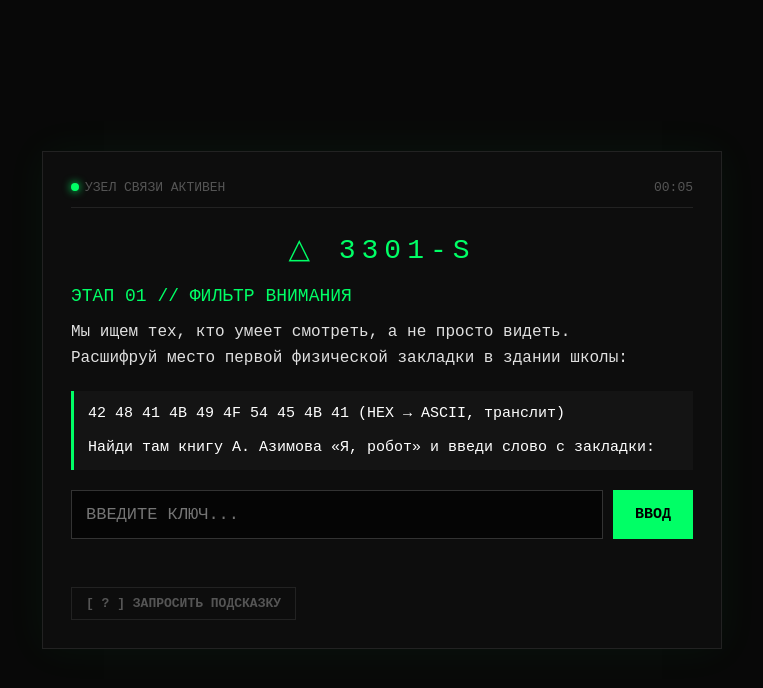
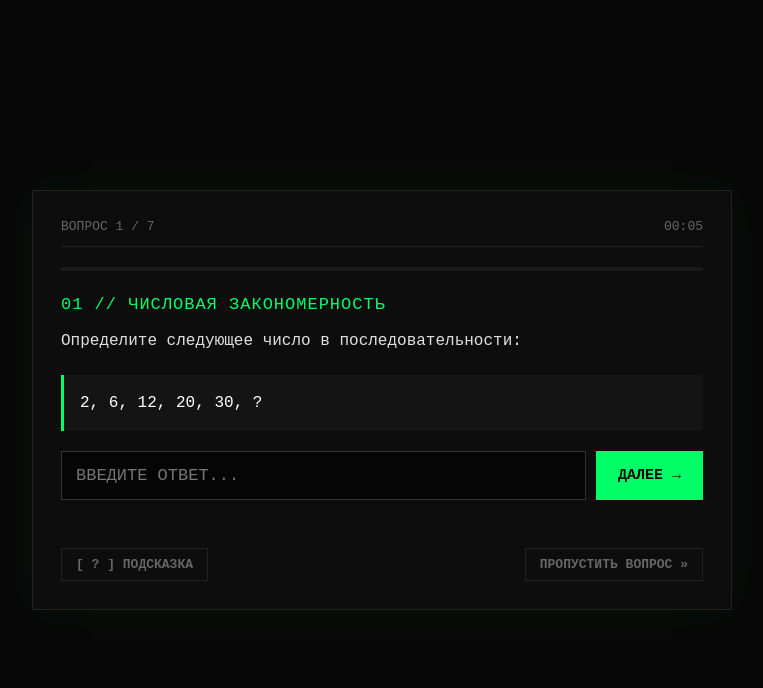
Before and after one commit to itzfoku/idk, a plain HTML site: page index.html in a window 1280 px wide. Shown: the whole page, without its empty margins (258-1021 px from the left). Drawn offline with Linux system fonts and the light colour scheme; no server answers.

Commit message:
Update index.html

```diff
--- a/index.html
+++ b/index.html
@@ -3,13 +3,13 @@
 <head>
     <meta charset="UTF-8">
     <meta name="viewport" content="width=device-width, initial-scale=1.0, maximum-scale=1.0, user-scalable=no">
-    <title>ПРОТОКОЛ ОТБОРА // ТЕРМИНАЛ</title>
+    <title>ЛОГИЧЕСКИЙ ТЕСТ // ПРОТОКОЛ</title>
     <style>
         :root {
             --bg: #080808;
             --text: #e0e0e0;
             --accent: #00ff66;
-            --dim: #555555;
+            --dim: #666666;
             --error: #ff3b30;
             --border: #222222;
         }
@@ -28,7 +28,7 @@
         }
         .terminal {
             width: 100%;
-            max-width: 680px;
+            max-width: 700px;
             border: 1px solid var(--border);
             background: #0d0d0d;
             padding: 28px;
@@ -39,46 +39,43 @@
             justify-content: space-between;
             border-bottom: 1px solid var(--border);
             padding-bottom: 12px;
-            margin-bottom: 24px;
+            margin-bottom: 20px;
             font-size: 13px;
             color: var(--dim);
         }
-        .status-dot {
-            display: inline-block;
-            width: 8px;
-            height: 8px;
+        .progress-bar {
+            width: 100%;
+            height: 4px;
+            background: #1a1a1a;
+            margin-bottom: 24px;
+        }
+        .progress-fill {
+            height: 100%;
             background: var(--accent);
-            border-radius: 50%;
-            margin-right: 6px;
-            box-shadow: 0 0 8px var(--accent);
-        }
-        .logo {
-            text-align: center;
-            font-size: 28px;
-            letter-spacing: 6px;
-            margin-bottom: 20px;
-            color: var(--accent);
+            width: 0%;
+            transition: width 0.3s ease;
         }
         .stage-title {
             color: var(--accent);
-            font-size: 18px;
+            font-size: 17px;
             margin-bottom: 14px;
             text-transform: uppercase;
+            letter-spacing: 1px;
         }
-        .story-text {
-            line-height: 1.6;
+        .question-text {
+            line-height: 1.65;
             font-size: 16px;
             margin-bottom: 20px;
             white-space: pre-line;
         }
-        .cipher-box {
+        .task-box {
             background: #141414;
             border-left: 3px solid var(--accent);
-            padding: 14px;
+            padding: 16px;
             margin: 18px 0;
-            font-size: 15px;
-            word-break: break-all;
-            color: #fff;
+            font-size: 16px;
+            color: #ffffff;
+            line-height: 1.5;
         }
         .input-group {
             display: flex;
@@ -96,9 +93,7 @@
             outline: none;
             text-transform: uppercase;
         }
-        input[type="text"]:focus {
-            border-color: var(--accent);
-        }
+        input[type="text"]:focus { border-color: var(--accent); }
         button {
             background: var(--accent);
             color: #000;
@@ -111,13 +106,19 @@
             text-transform: uppercase;
         }
         button:active { opacity: 0.8; }
-        .hint-btn {
+        .controls-row {
+            display: flex;
+            justify-content: space-between;
+            align-items: center;
+            margin-top: 16px;
+            gap: 10px;
+        }
+        .secondary-btn {
             background: transparent;
             color: var(--dim);
             border: 1px solid #222;
             padding: 8px 14px;
             font-size: 13px;
-            margin-top: 16px;
         }
         .hint-box {
             display: none;
@@ -134,37 +135,56 @@
             font-size: 14px;
             min-height: 20px;
         }
-        .badge {
+        .result-card {
             border: 1px solid var(--accent);
-            padding: 20px;
-            text-align: center;
+            padding: 24px;
             margin-top: 20px;
+            background: #0a0f0c;
         }
+        .stat-grid {
+            display: grid;
+            grid-template-columns: 1fr 1fr;
+            gap: 12px;
+            margin: 20px 0;
+            text-align: left;
+        }
+        .stat-item {
+            background: #121212;
+            padding: 12px;
+            border: 1px solid #222;
+        }
+        .stat-label { font-size: 12px; color: #777; }
+        .stat-val { font-size: 20px; color: #fff; font-weight: bold; margin-top: 4px; }
     </style>
 </head>
 <body>
 
 <div class="terminal">
     <div class="header">
-        <div><span class="status-dot"></span>УЗЕЛ СВЯЗИ АКТИВЕН</div>
+        <div id="step-counter">ВОПРОС 1 / 7</div>
         <div id="timer">00:00</div>
     </div>
 
-    <div class="logo">△ 3301-S</div>
+    <div class="progress-bar">
+        <div class="progress-fill" id="progress-fill"></div>
+    </div>
 
     <div id="game-area">
         <div class="stage-title" id="stage-title">Загрузка...</div>
-        <div class="story-text" id="stage-text"></div>
-        <div class="cipher-box" id="stage-cipher"></div>
+        <div class="question-text" id="stage-text"></div>
+        <div class="task-box" id="stage-task"></div>
 
         <div class="input-group">
-            <input type="text" id="answer-input" placeholder="ВВЕДИТЕ КЛЮЧ..." autocomplete="off">
-            <button onclick="checkAnswer()">ВВОД</button>
+            <input type="text" id="answer-input" placeholder="ВВЕДИТЕ ОТВЕТ..." autocomplete="off">
+            <button onclick="checkAnswer()">ДАЛЕЕ →</button>
         </div>
 
         <div class="error-msg" id="error-msg"></div>
 
-        <button class="hint-btn" onclick="toggleHint()">[ ? ] ЗАПРОСИТЬ ПОДСКАЗКУ</button>
+        <div class="controls-row">
+            <button class="secondary-btn" onclick="toggleHint()">[ ? ] ПОДСКАЗКА</button>
+            <button class="secondary-btn" onclick="skipQuestion()">ПРОПУСТИТЬ ВОПРОС »</button>
+        </div>
         <div class="hint-box" id="hint-box"></div>
     </div>
 </div>
@@ -172,51 +192,69 @@
 <script>
     const GOOGLE_SCRIPT_URL = "https://script.google.com/macros/s/AKfycbzP6PEgoLG4SX9CyF4sJHtifAM2-hRL8puWnaKUG0dhUCmFBCN9sjk9PWAi8XV0cMee/exec";
 
-    // Этапы с SHA-256 хешами ответов (в верхнем регистре)
-    const STAGES = [
+    // 7 логических вопросов (ответы в массиве — поддерживается несколько вариантов написания)
+    const QUESTIONS = [
         {
-            title: "ЭТАП 01 // ФИЛЬТР ВНИМАНИЯ",
-            text: "Мы ищем тех, кто умеет смотреть, а не просто видеть.\nРасшифруй место первой физической закладки в здании школы:",
-            cipher: "42 48 41 4B 49 4F 54 45 4B 41 (HEX → ASCII, транслит)\n\nНайди там книгу А. Азимова «Я, робот» и введи слово с закладки:",
-            // SHA-256 от "ВЕКТОР"
-            answerHash: "4b252e905a17609214006b8b06850e9b71c3274d3363f9327c07232959d9e205",
-            hint: "Переведи шестнадцатеричный код в буквы (получится БИБЛИОТЕКА). Внутри книги на 15 странице лежит закладка."
+            title: "01 // ЧИСЛОВАЯ ЗАКОНОМЕРНОСТЬ",
+            text: "Определите следующее число в последовательности:",
+            task: "2,  6,  12,  20,  30,  ?",
+            answers: ["42"],
+            hint: "Посмотрите на разницу между соседними числами: +4, +6, +8, +10..."
         },
         {
-            title: "ЭТАП 02 // НАБЛЮДАТЕЛЬНОСТЬ",
-            text: "Доступ подтвержден. Следующий узел находится на 3 этаже возле кабинета информатики.\nНайди на информационном стенде метку с символом △ и расшифруй последовательность:",
-            cipher: "Сдвиг Цезаря (+3): ФЛНДГД",
-            // SHA-256 от "ЦИКАДА"
-            answerHash: "86a173d7f0c9c6b66f9f0e888a6835661a027762a57198967c22249b942d7697",
-            hint: "Каждую букву в слове ФЛНДГД сдвинь на 3 позиции назад по русскому алфавиту."
+            title: "02 // КЛАССИЧЕСКАЯ ЛОГИКА",
+            text: "Внимательно прочитайте условие:",
+            task: "Улитка ползёт вверх по столбу высотой 10 метров. За день она поднимается на 3 метра, а за ночь сползает вниз на 2 метра. На какой по счёту день улитка впервые достигнет вершины столба?",
+            answers: ["8", "ВОСЬМОЙ", "НА 8", "8 ДЕНЬ"],
+            hint: "После 7 суток она будет на высоте 7 метров. Сколько ей останется проползти на 8-й день?"
         },
         {
-            title: "ЭТАП 03 // ПОЛЕВАЯ ЗАДАЧА",
-            text: "Отсчитай 10 шагов от главной лестницы в сторону актового зала. Проверь под подоконником третьего окна.\nВнутри конверта находится логическая задача. Введи числовой ключ:",
-            cipher: "Ожидание физического ключа из конверта #03...",
-            // SHA-256 от "42"
-            answerHash: "73475cb40a568e8da8a045ced110137e159f890ac4da883b6b17dc651b3a8049",
-            hint: "В задаче внутри конверта нужно сложить только простые числа из таблицы."
+            title: "03 // РЫЦАРИ И ЛЖЕЦЫ",
+            text: "Рыцари всегда говорят правду, а лжецы всегда лгут. Вы встретили двух жителей острова — А и Б.",
+            task: "А сказал: «Мы оба с Б — лжецы».\nКто из них кто? (Напишите два слова через пробел, например: ЛЖЕЦ РЫЦАРЬ)",
+            answers: ["ЛЖЕЦ РЫЦАРЬ", "ЛЖЕЦ И РЫЦАРЬ"],
+            hint: "Может ли рыцарь назвать себя лжецом? А если А лжёт, значит фраза «мы оба лжецы» — ложь."
+        },
+        {
+            title: "04 // ЛОГИКА СЛОВ",
+            text: "Найдите закономерность в ряду букв и укажите следующую:",
+            task: "О,  Д,  Т,  Ч,  П,  Ш,  С,  ?",
+            answers: ["В"],
+            hint: "Это первые буквы слов: Один, Два, Три, Четыре..."
+        },
+        {
+            title: "05 // ВЗВЕШИВАНИЕ",
+            text: "Задача на поиск минимального числа действий:",
+            task: "Есть 9 внешне одинаковых монет, но одна из них фальшивая (она легче остальных). Какое минимальное количество взвешиваний на чашечных весах без гирь потребуется, чтобы гарантированно найти фальшивую монету?",
+            answers: ["2", "ДВА"],
+            hint: "Разделите монеты на три кучки по 3 штуки."
+        },
+        {
+            title: "06 // ЧАСЫ И УГЛЫ",
+            text: "Пространственное мышление:",
+            task: "Часы показывают ровно 3:15. Чему равен угол (в градусах) между часовой и минутной стрелками? (Введите только число, возможно дробное через точку)",
+            answers: ["7.5", "7,5"],
+            hint: "Минутная стрелка стоит ровно на тройке, но часовая за 15 минут прошла четверть пути от 3 до 4 (1/4 от 30 градусов)."
+        },
+        {
+            title: "07 // ФИНАЛЬНЫЙ ШИФР",
+            text: "Используйте логику и алфавит:",
+            task: "Если КОД = 12-16-5, то чему равно слово УМ? (Запишите числа через дефис)",
+            answers: ["21-14"],
+            hint: "Каждой букве соответствует её порядковый номер в русском алфавите (К=12, О=16, Д=5)."
         }
     ];
 
-    let currentStage = parseInt(localStorage.getItem("arg_stage")) || 0;
-    let startTime = parseInt(localStorage.getItem("arg_start")) || Date.now();
-    let hintsUsed = parseInt(localStorage.getItem("arg_hints")) || 0;
-    let playerId = localStorage.getItem("arg_id") || ("ID-" + Math.floor(1000 + Math.random() * 9000));
+    let currentStep = parseInt(localStorage.getItem("lq_step")) || 0;
+    let solvedCount = parseInt(localStorage.getItem("lq_solved")) || 0;
+    let wrongAttempts = parseInt(localStorage.getItem("lq_wrong")) || 0;
+    let hintsUsed = parseInt(localStorage.getItem("lq_hints")) || 0;
+    let startTime = parseInt(localStorage.getItem("lq_start")) || Date.now();
+    let playerId = localStorage.getItem("lq_id") || ("USER-" + Math.floor(1000 + Math.random() * 9000));
 
-    localStorage.setItem("arg_start", startTime);
-    localStorage.setItem("arg_id", playerId);
+    localStorage.setItem("lq_start", startTime);
+    localStorage.setItem("lq_id", playerId);
 
-    // Функция вычисления SHA-256 в браузере
-    async function sha256(message) {
-        const msgBuffer = new TextEncoder().encode(message);
-        const hashBuffer = await crypto.subtle.digest('SHA-256', msgBuffer);
-        const hashArray = Array.from(new Uint8Array(hashBuffer));
-        return hashArray.map(b => b.toString(16).padStart(2, '0')).join('');
-    }
-
-    // Отправка аналитики в Google Таблицу
     function sendStats(eventName) {
         if (!GOOGLE_SCRIPT_URL) return;
         const timeMins = ((Date.now() - startTime) / 60000).toFixed(1);
@@ -226,7 +264,7 @@
             headers: { "Content-Type": "text/plain" },
             body: JSON.stringify({
                 playerId: playerId,
-                stage: currentStage + 1,
+                stage: currentStep + 1,
                 event: eventName,
                 timeMins: timeMins,
                 hints: hintsUsed
@@ -234,70 +272,111 @@
         }).catch(() => {});
     }
 
-    // Логируем старт нового игрока
-    if (!localStorage.getItem("arg_started_logged")) {
-        sendStats("START");
-        localStorage.setItem("arg_started_logged", "1");
+    if (!localStorage.getItem("lq_started")) {
+        sendStats("TEST_START");
+        localStorage.setItem("lq_started", "1");
     }
 
     setInterval(() => {
-        if (currentStage >= STAGES.length) return;
+        if (currentStep >= QUESTIONS.length) return;
         const diff = Math.floor((Date.now() - startTime) / 1000);
         const mins = String(Math.floor(diff / 60)).padStart(2, '0');
         const secs = String(diff % 60).padStart(2, '0');
         document.getElementById("timer").innerText = `${mins}:${secs}`;
     }, 1000);
 
-    function renderStage() {
-        const gameArea = document.getElementById("game-area");
+    function getRank(score, total) {
+        const ratio = score / total;
+        if (ratio === 1 && hintsUsed === 0) return "АБСОЛЮТНЫЙ АНАЛИТИК (S-РАНГ)";
+        if (ratio >= 0.85) return "ВЫСОКИЙ ИНТЕЛЛЕКТ (A-РАНГ)";
+        if (ratio >= 0.55) return "ЛОГИК-ПРАКТИК (B-РАНГ)";
+        return "НАЧИНАЮЩИЙ ИССЛЕДОВАТЕЛЬ (C-РАНГ)";
+    }
 
-        if (currentStage >= STAGES.length) {
+    function renderStep() {
+        const progressPercent = (currentStep / QUESTIONS.length) * 100;
+        document.getElementById("progress-fill").style.width = `${progressPercent}%`;
+
+        if (currentStep >= QUESTIONS.length) {
             const totalMins = ((Date.now() - startTime) / 60000).toFixed(1);
-            gameArea.innerHTML = `
-                <div class="stage-title">ОТБОР ЗАВЕРШЕН // ДОСТУП ОТКРЫТ</div>
-                <div class="story-text">Вы доказали способность находить скрытые связи. Ваши данные внесены в Реестр.</div>
-                <div class="badge">
-                    <div style="color:#888; font-size:13px;">ПЕРСОНАЛЬНЫЙ ИДЕНТИФИКАТОР</div>
-                    <div style="font-size:28px; color:#00ff66; margin:10px 0;">${playerId}</div>
-                    <div style="font-size:14px;">Время: <b>${totalMins} мин.</b> | Подсказок: <b>${hintsUsed}</b></div>
+            const rank = getRank(solvedCount, QUESTIONS.length);
+            document.getElementById("step-counter").innerText = "ТЕСТ ЗАВЕРШЁН";
+
+            document.getElementById("game-area").innerHTML = `
+                <div class="stage-title">РЕЗУЛЬТАТЫ ТЕСТИРОВАНИЯ</div>
+                <div class="result-card">
+                    <div style="color:#888; font-size:12px;">ПРИСВОЕННЫЙ РАНГ</div>
+                    <div style="font-size:20px; color:#00ff66; font-weight:bold; margin:8px 0 16px 0;">${rank}</div>
+
+                    <div class="stat-grid">
+                        <div class="stat-item">
+                            <div class="stat-label">РЕШЕНО ЗАДАЧ</div>
+                            <div class="stat-val">${solvedCount} из ${QUESTIONS.length}</div>
+                        </div>
+                        <div class="stat-item">
+                            <div class="stat-label">ЗАТРАЧЕНО ВРЕМЕНИ</div>
+                            <div class="stat-val">${totalMins} мин.</div>
+                        </div>
+                        <div class="stat-item">
+                            <div class="stat-label">ОШИБОЧНЫХ ПОПЫТОК</div>
+                            <div class="stat-val">${wrongAttempts}</div>
+                        </div>
+                        <div class="stat-item">
+                            <div class="stat-label">ПОДСКАЗОК</div>
+                            <div class="stat-val">${hintsUsed}</div>
+                        </div>
+                    </div>
+
+                    <div style="font-size:13px; color:#666; text-align:center;">ID сессии: ${playerId}</div>
                 </div>
-                <div class="story-text" style="margin-top:20px; font-size:14px; color:#aaa;">
-                    Покажите этот экран организатору, чтобы получить физический знак отличия.
-                </div>
-                <button class="hint-btn" onclick="resetGame()">[ СБРОСИТЬ ПРОГРЕСС ]</button>
+
+                <button class="secondary-btn" style="margin-top:20px; width:100%;" onclick="resetTest()">[ ПРОЙТИ ЗАНОВО ]</button>
             `;
             return;
         }
 
-        const stage = STAGES[currentStage];
-        document.getElementById("stage-title").innerText = stage.title;
-        document.getElementById("stage-text").innerText = stage.text;
-        document.getElementById("stage-cipher").innerText = stage.cipher;
-        document.getElementById("hint-box").innerText = stage.hint;
+        const q = QUESTIONS[currentStep];
+        document.getElementById("step-counter").innerText = `ВОПРОС ${currentStep + 1} / ${QUESTIONS.length}`;
+        document.getElementById("stage-title").innerText = q.title;
+        document.getElementById("stage-text").innerText = q.text;
+        document.getElementById("stage-task").innerText = q.task;
+        document.getElementById("hint-box").innerText = q.hint;
         document.getElementById("hint-box").style.display = "none";
         document.getElementById("answer-input").value = "";
         document.getElementById("error-msg").innerText = "";
     }
 
-    async function checkAnswer() {
+    function checkAnswer() {
         const input = document.getElementById("answer-input").value.trim().toUpperCase();
         if (!input) return;
 
-        const inputHash = await sha256(input);
-        const correctHash = STAGES[currentStage].answerHash;
+        const validAnswers = QUESTIONS[currentStep].answers.map(a => a.toUpperCase());
 
-        if (inputHash === correctHash) {
-            sendStats("STAGE_PASSED");
-            currentStage++;
-            localStorage.setItem("arg_stage", currentStage);
-            if (currentStage >= STAGES.length) {
-                sendStats("FINISHED");
-            }
-            renderStage();
+        if (validAnswers.includes(input)) {
+            solvedCount++;
+            localStorage.setItem("lq_solved", solvedCount);
+            sendStats("SOLVED");
+            nextStep();
         } else {
-            sendStats("WRONG_ANSWER: " + input);
-            document.getElementById("error-msg").innerText = "[ ОШИБКА ]: НЕВЕРНЫЙ КЛЮЧ ДОСТУПА";
+            wrongAttempts++;
+            localStorage.setItem("lq_wrong", wrongAttempts);
+            sendStats("WRONG: " + input);
+            document.getElementById("error-msg").innerText = "[ НЕВЕРНО ] — Попробуйте ещё раз или возьмите подсказку.";
         }
+    }
+
+    function skipQuestion() {
+        sendStats("SKIPPED");
+        nextStep();
+    }
+
+    function nextStep() {
+        currentStep++;
+        localStorage.setItem("lq_step", currentStep);
+        if (currentStep >= QUESTIONS.length) {
+            sendStats(`FINISHED (${solvedCount}/${QUESTIONS.length})`);
+        }
+        renderStep();
     }
 
     function toggleHint() {
@@ -305,12 +384,12 @@
         if (box.style.display === "none") {
             box.style.display = "block";
             hintsUsed++;
-            localStorage.setItem("arg_hints", hintsUsed);
+            localStorage.setItem("lq_hints", hintsUsed);
             sendStats("HINT_USED");
         }
     }
 
-    function resetGame() {
+    function resetTest() {
         localStorage.clear();
         location.reload();
     }
@@ -319,7 +398,7 @@
         if (e.key === "Enter") checkAnswer();
     });
 
-    renderStage();
+    renderStep();
 </script>
 
 </body>
```
